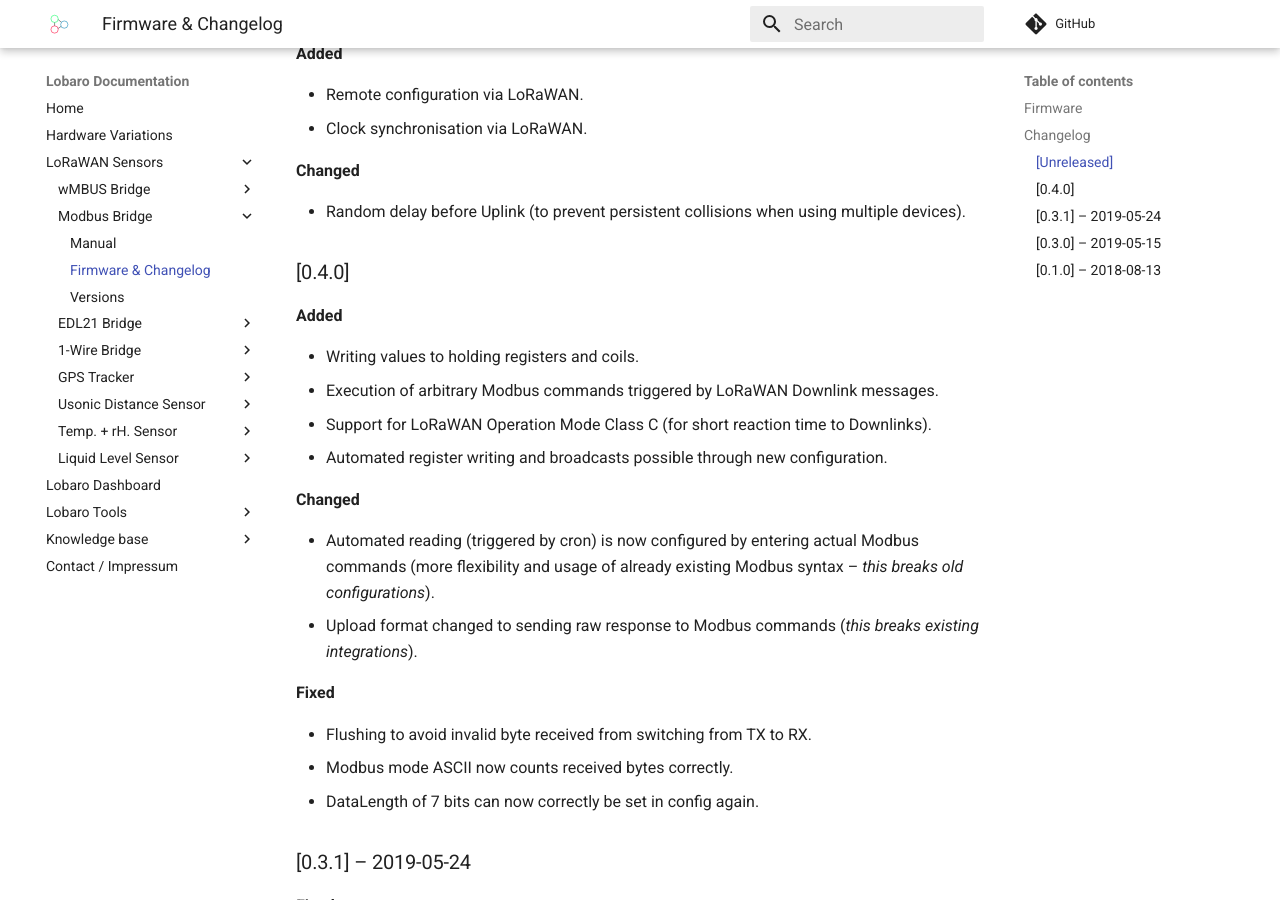
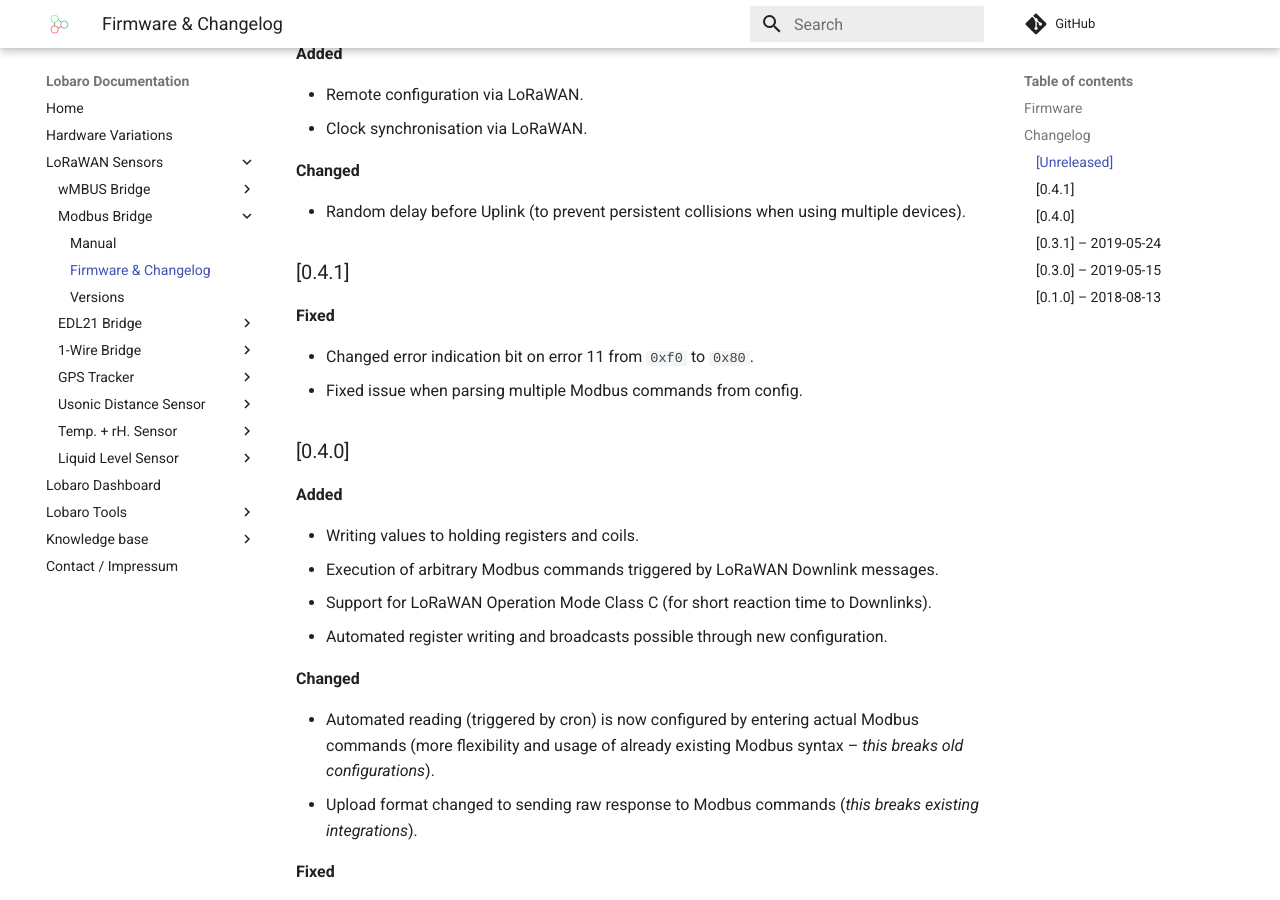
Before and after one commit to Lobaro/docs, an MkDocs documentation site: the page built from docs/lorawan-sensors/modbus-lorawan/firmware.md, in a window 1280 px wide and 900 px high, scrolled down 394 px. Built offline with MkDocs 1.6.1 and Material for MkDocs 9.7.7, drawn with Linux system fonts in a browser that asks for light colours; a script that is not in the unit is left out; comment, search, counter and statistics services are not loaded.

Commit message:
Fix bugs in modbus bridge.

```diff
--- a/docs/lorawan-sensors/modbus-lorawan/firmware.md
+++ b/docs/lorawan-sensors/modbus-lorawan/firmware.md
@@ -17,6 +17,12 @@
 **Changed**
 
 - Random delay before Uplink (to prevent persistent collisions when using multiple devices).
+
+### [0.4.1]
+**Fixed**
+
+- Changed error indication bit on error 11 from `0xf0` to `0x80`.
+- Fixed issue when parsing multiple Modbus commands from config.
 
 ### [0.4.0]
 **Added**
```
Also changed, not shown: docs/lorawan-sensors/modbus-lorawan/0.4.0/index.md (+3 -3 lines), docs/lorawan-sensors/modbus-lorawan/versions.md (+1 -1 lines), 1 other file.
